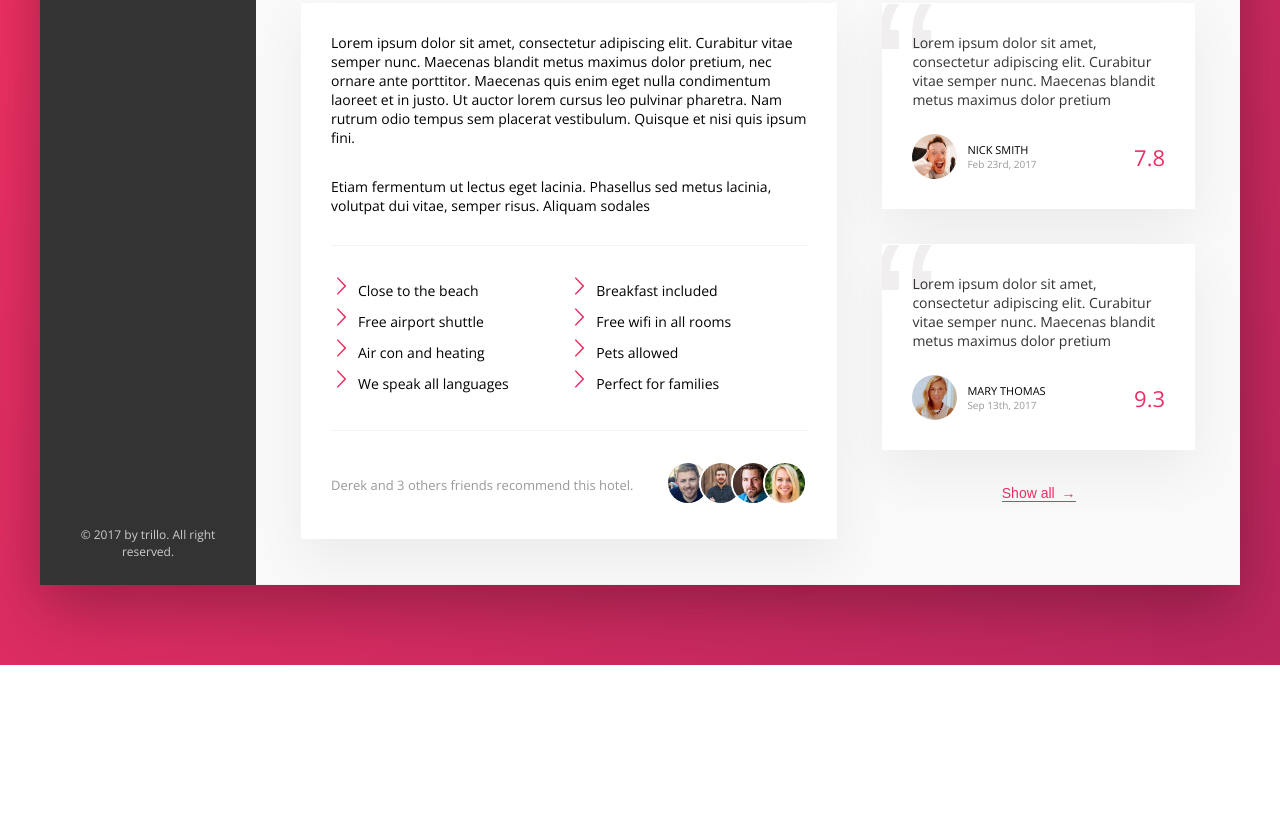
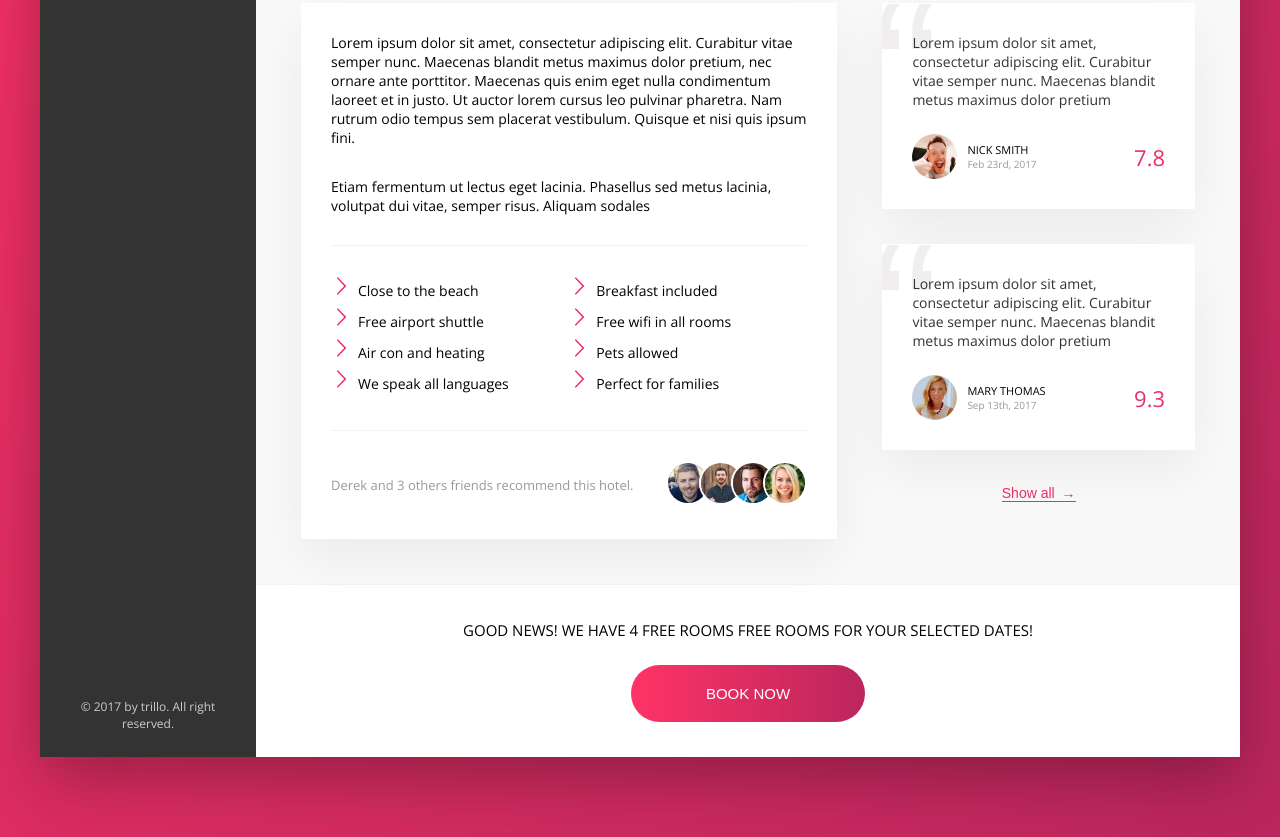
Before and after one commit to 1orZero/Trillo, a website: page index.html in a window 1280 px wide. Shown: the part 639-1476 px from the top of the page. Before the commit the page ends 1304 px from the top, so only its background shows below. Drawn offline with nearby package versions, Linux system fonts and the light colour scheme.

Commit message:
DONE 85 CTA Section

```diff
--- a/index.html
+++ b/index.html
@@ -200,9 +200,16 @@
                             </figcaption>
                         </figure>
                         <button class="btn-inline">Show all <span>&rarr;</span></button>
-
                     </figure>
-
+                </div>
+                <div class="cta">
+                    <h2 class="cta__book-now">
+                        Good news! We have 4 free rooms free rooms for your selected dates!
+                    </h2>
+                    <button class="btn">
+                        <span class="btn__visible">Book now</span>
+                        <span class="btn__invisible">Only 4 room left</span>
+                    </button>
                 </div>
 
             </main>
--- a/sass/_components.scss
+++ b/sass/_components.scss
@@ -284,7 +284,7 @@
 
     span {
         margin-left: 3px;
-        transition: margin-left .2s;
+        transition: margin-left 0.2s;
     }
 
     &:hover {
@@ -447,3 +447,74 @@
         z-index: 1;
     }
 }
+
+/////////////////////////////////////
+// CALL TO ACTION
+.cta {
+    padding: 3.5rem 0;
+    text-align: center;
+    &__book-now {
+        font-size: 1.5rem;
+        font-weight: 300;
+        text-transform: uppercase;
+        margin-bottom: 2.5rem;
+    }
+}
+
+/////////////////////////////////////
+// BUTTON BOOK NOW
+.btn {
+    font-size: 1.5rem;
+    font-weight: 300;
+    text-transform: uppercase;
+    border-radius: 100px;
+    border: none;
+    background-image: linear-gradient(
+        to right,
+        var(--color-primary-light),
+        var(--color-primary-dark)
+    );
+    color: #fff;
+    position: relative;
+    overflow: hidden;
+    position: relative;
+    cursor: pointer;
+
+    & > * {
+        display: inline-block;
+        height: 100%;
+        width: 100%;
+        transition: all 0.2s;
+    }
+    &__visible {
+        padding: 2rem 7.5rem;
+    }
+    &__invisible {
+        padding: 2rem 0;
+
+        position: absolute;
+        left: 0;
+        top: -100%;
+    }
+
+    &:hover {
+        background-image: linear-gradient(
+            to left,
+            var(--color-primary-light),
+            var(--color-primary-dark)
+        );
+    }
+
+    &:hover &__visible {
+        transform: translateY(100%);
+    }
+
+    &:hover &__invisible {
+        top: 0;
+    }
+
+    &:focus {
+        outline: none;
+        animation: pulsate 1s infinite;
+    }
+}
```
Also changed, not shown: css/style.css.
